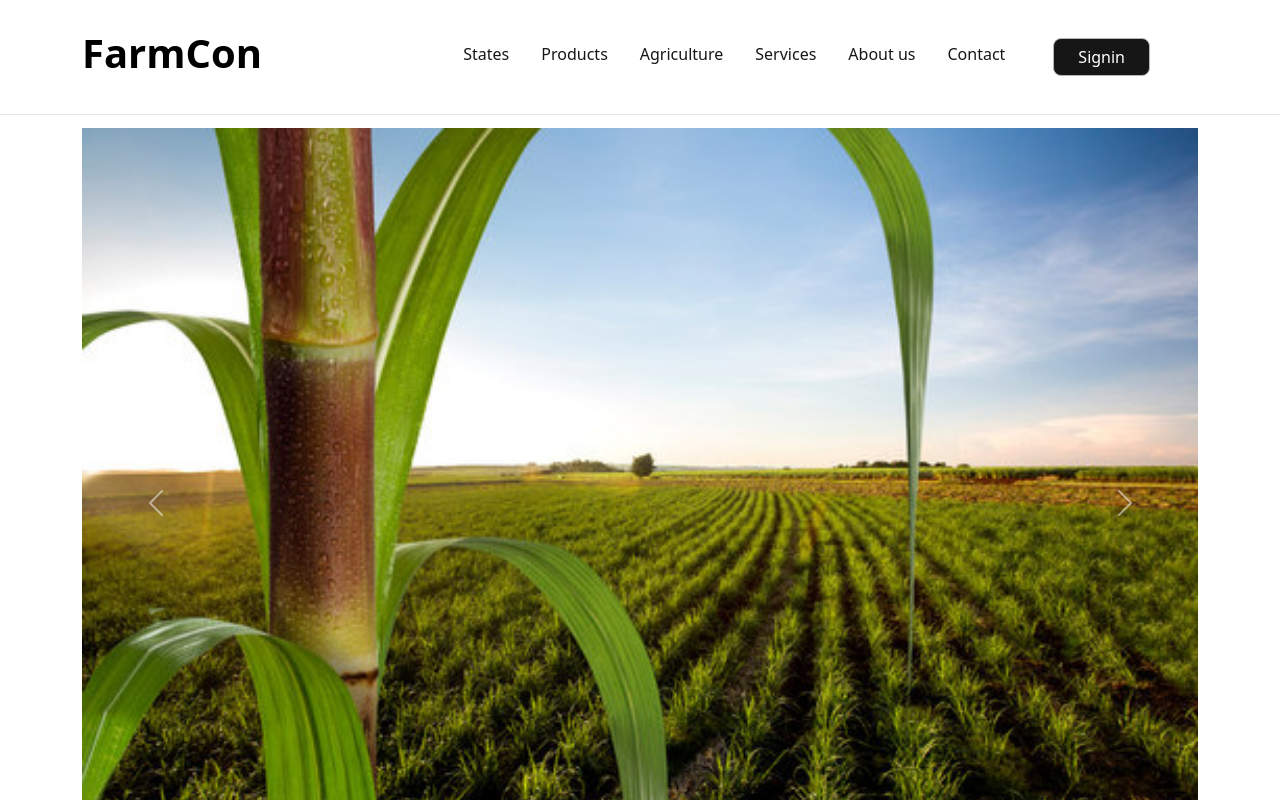
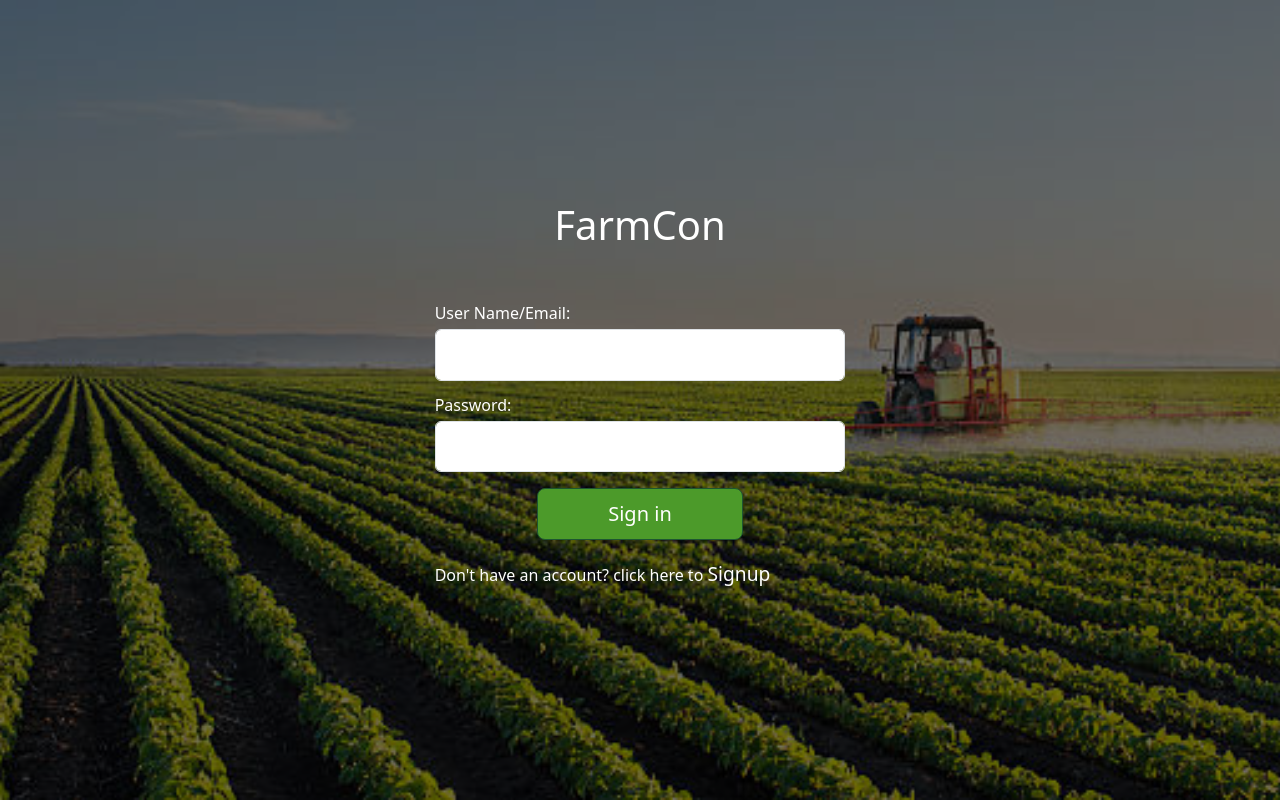
Before and after one commit to okeomasilachi/FarmCon, a React (Create React App) app in the folder frontend/: page /login in a window 1280 px wide. Shown: the top 800 px of the page. Built offline with nearby package versions, Linux system fonts and the light colour scheme.

Commit message:
Login Page completed

```diff
--- a/frontend/package.json
+++ b/frontend/package.json
@@ -13,6 +13,7 @@
     "bootstrap": "^5.3.3",
     "react": "^18.3.1",
     "react-dom": "^18.3.1",
+    "react-router-dom": "^6.23.1",
     "react-scripts": "5.0.1",
     "web-vitals": "^2.1.4"
   },
--- a/frontend/src/App.css
+++ b/frontend/src/App.css
@@ -31,6 +31,14 @@
   /* padding: 2rem; */
 }
 
+a {
+  color: var(--dark-green);
+  font-weight: 500;
+  font-size: 1.2rem;
+}
+
+
+
 .heading {
   margin-top: 4rem;
   margin-bottom: 1rem;
@@ -51,7 +59,7 @@
   border: 0.1rem solid var(--dark-green);
   color: var(--text-white);
   border-radius: 0.5rem;
-  padding: 0.8rem 1rem;
+  padding: 0.6rem 1rem;
 }
 
 .btn-lg:hover {
@@ -79,6 +87,17 @@
 .container__signup {
   height: 100vh;
 }
+
+
+input[type=password],
+input[type=text] {
+  padding: 0.8rem;
+}
+
+
+
+
+
 
 /* PickUP PAGE STYLING  */
 .container__students {
--- a/frontend/src/components/Nav.js
+++ b/frontend/src/components/Nav.js
@@ -34,7 +34,7 @@ const Nav = () => {
 							<a className="nav-link" href="#contact">Contact</a>
 						</li>
 						<li className="">
-							<a className="btn-sm-alt" href="./signin">Signin</a>
+							<a className="btn-sm-alt" href="./login">Signin</a>
 						</li>
 					</ul>
 
--- a/frontend/src/index.js
+++ b/frontend/src/index.js
@@ -1,9 +1,25 @@
 import React from 'react';
 import ReactDOM from 'react-dom/client';
 import App from './App';
-
+import { createBrowserRouter, RouterProvider, } from "react-router-dom";
+import Login from './pages/Login'
+import Signup from './pages/Signup'
+  const router = createBrowserRouter([
+    {
+      path: "/",
+      element: <App />,
+    },
+    {
+      path: "/login",
+      element: <Login />,
+    },
+    {
+      path: "/register",
+      element: <Signup />,
+    },
+  ]);
 
 const root = ReactDOM.createRoot(document.getElementById('root'));
 root.render(
-    <App />
+    <RouterProvider router={router} />
 );
--- /dev/null
+++ b/frontend/src/pages/Login.css
@@ -0,0 +1,16 @@
+.container__signin {
+	background-image: url('../../public/images/beanfarm.jpg');
+	background-color: #000000;
+	background-repeat: no-repeat;
+	background-position: center;
+	background-size: cover;
+	color: var(--text-white);
+}
+
+.container__signin .signin__section {
+	background-color: #0000008f;
+}
+
+a:hover {
+	text-decoration: underline !important;
+  }
--- /dev/null
+++ b/frontend/src/pages/Login.js
@@ -0,0 +1,35 @@
+import React from 'react'
+import './Login.css'
+const Login = () => {
+	return (
+
+		<div className="container_fluid container__signin">
+			<div className="h-100 row justify-content-center align-items-center flex-column signin__section">
+				<div className="col-12 col-10 col-md-4 col-lg-4 mb-5 text-center">
+					{/* <img src="./assets/images/logo.png" className="logo text-center" alt="" /> */}
+					<h1>FarmCon</h1>
+				</div>
+				<div className="col-10 col-md-6 col-lg-4">
+					<form>
+						<div className="mb-3">
+							<label for="InputUsername" className="form-label">User Name/Email:</label>
+							<input type="text" name="username" className="form-control" id="InputUsername" />
+						</div>
+						<div className="mb-3">
+							<label for="InputPassword1" className="form-label">Password:</label>
+							<input type="password" name="password" className="form-control" id="InputPassword1" />
+						</div>
+						<div className="text-center">
+							<button type="submit" name="submit" className="btn w-50 btn-lg me-auto">Sign in</button>
+						</div>
+					</form>
+				</div>
+				<div className="col-12 col-10 col-md-4 col-lg-4 mt-4">
+					<p>Don't have an account? click here to <a href="./register" className="text-white">Signup</a></p>
+				</div>
+			</div>
+		</div>
+	)
+}
+
+export default Login
--- /dev/null
+++ b/frontend/src/pages/Signup.js
@@ -0,0 +1,9 @@
+import React from 'react'
+
+const Signup = () => {
+  return (
+	<div>Signup</div>
+  )
+}
+
+export default Signup
```
Also changed, not shown: frontend/src/pages/Signup.css (added), 1 other file (tests, documents, lock files or other folders).
